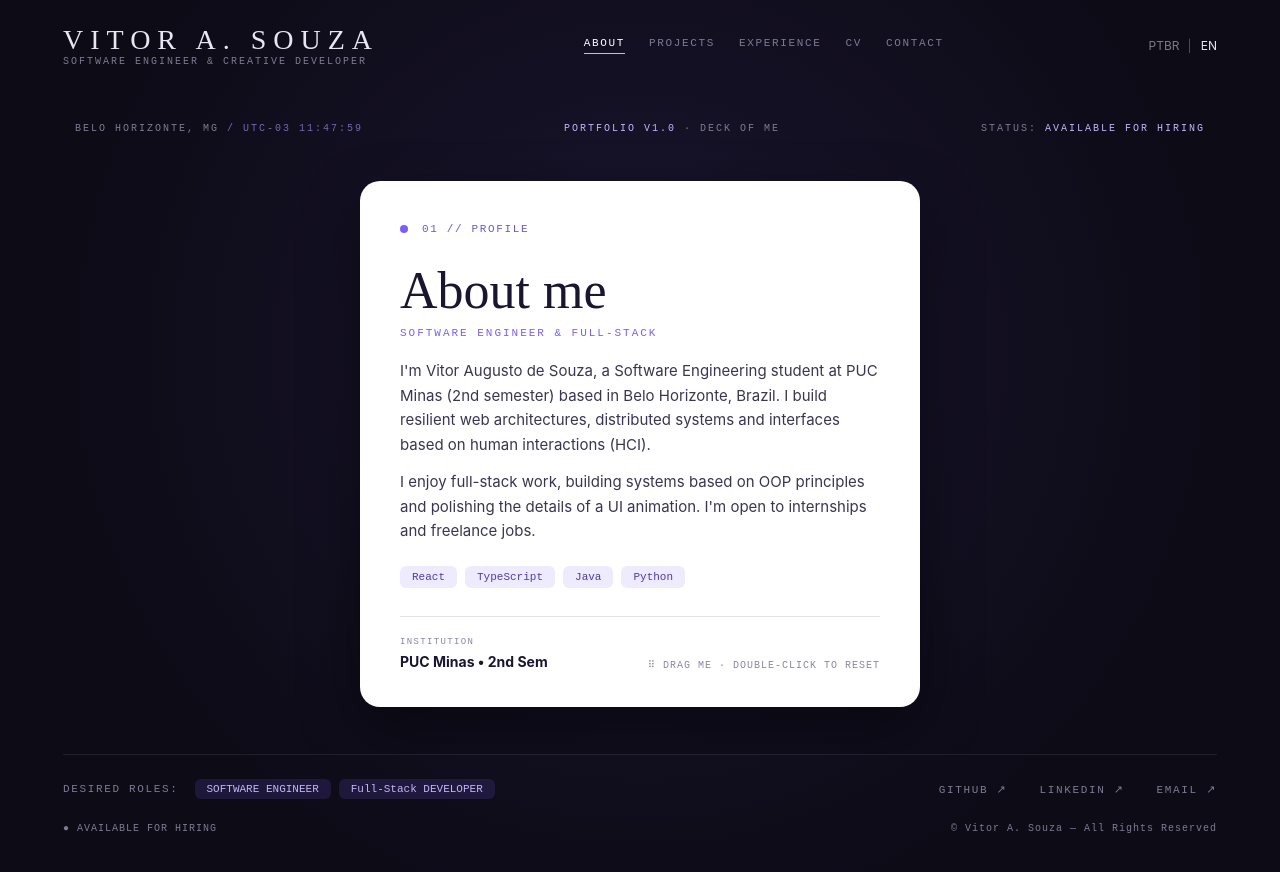
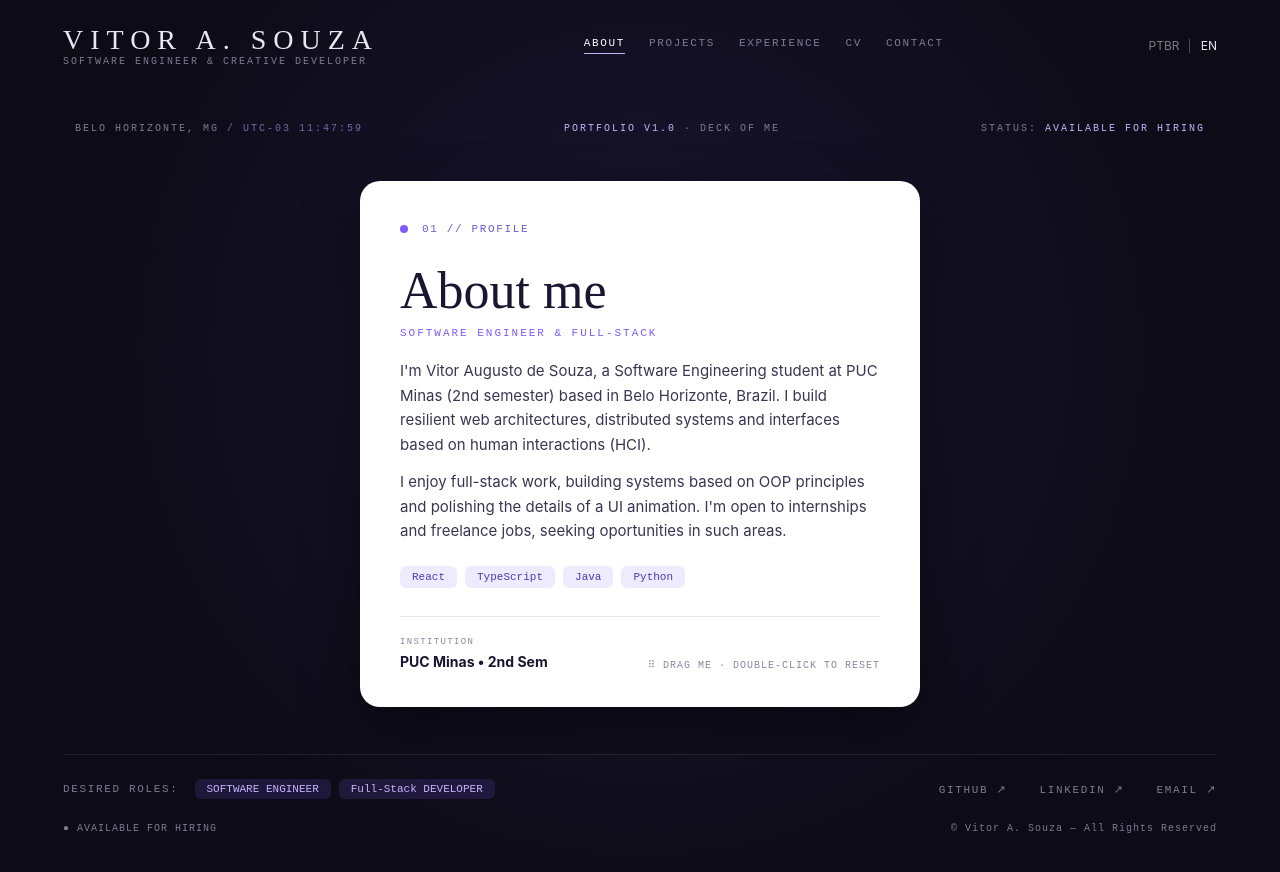
Before and after one commit to Vitor-vas/Vitor-vas-portfolio, a React (Vite) app: page /about in a window 1280 px wide. Shown: the top 872 px of the page. Built offline with nearby package versions, Linux system fonts and the light colour scheme; no server answers.

Commit message:
fix: about me information added

```diff
--- a/src/pages/Aboutme.tsx
+++ b/src/pages/Aboutme.tsx
@@ -24,7 +24,7 @@ const CONTENT: Record<Lang, AboutContent> = {
     subtitle: 'Software Engineer & Full-Stack',
     paragraphs: [
       "I'm Vitor Augusto de Souza, a Software Engineering student at PUC Minas (2nd semester) based in Belo Horizonte, Brazil. I build resilient web architectures, distributed systems and interfaces based on human interactions (HCI).",
-      "I enjoy full-stack work, building systems based on OOP principles and polishing the details of a UI animation. I'm open to internships and freelance jobs.",
+      "I enjoy full-stack work, building systems based on OOP principles and polishing the details of a UI animation. I'm open to internships and freelance jobs, seeking oportunities in such areas.",
     ],
     stack: ['React', 'TypeScript', 'Java', 'Python'],
     footerLabel: 'Institution',
@@ -37,7 +37,7 @@ const CONTENT: Record<Lang, AboutContent> = {
     subtitle: 'Engenheiro de Software & Full-Stack',
     paragraphs: [
       'Sou Vitor Augusto de Souza, estudante de Engenharia de Software na PUC Minas (2º semestre) residente em Belo Horizonte, Brasil. Desenvolvo arquiteturas web resilientes, sistemas distribuídos e interfaces baseadas em interação humano-computador (IHC).',
-      'Gosto de trabalho full-stack, da construção de sistemas baseados nas regras de POO e do refinamento dos detalhes de animações de UI. Estou aberto a oportunidades de estágio e trabalhos como freelancer.',
+      'Gosto de trabalho full-stack, da construção de sistemas baseados nas regras de POO e do refinamento dos detalhes de animações de UI. Estou aberto a oportunidades de estágio e trabalhos como freelancer. Procurando oportunidades nessas áreas',
     ],
     stack: ['React', 'TypeScript', 'Java', 'Python'],
     footerLabel: 'Instituição',
```
